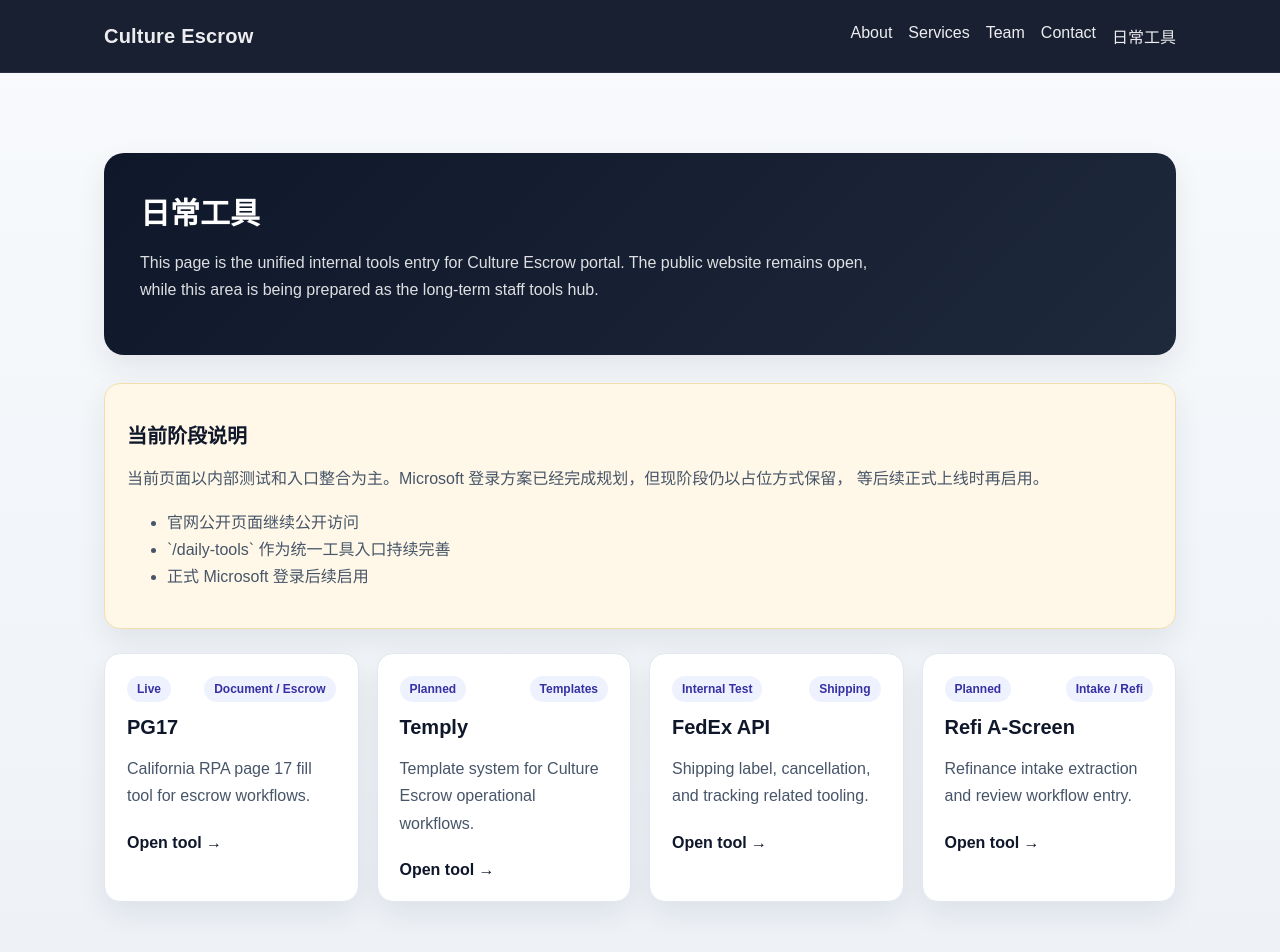
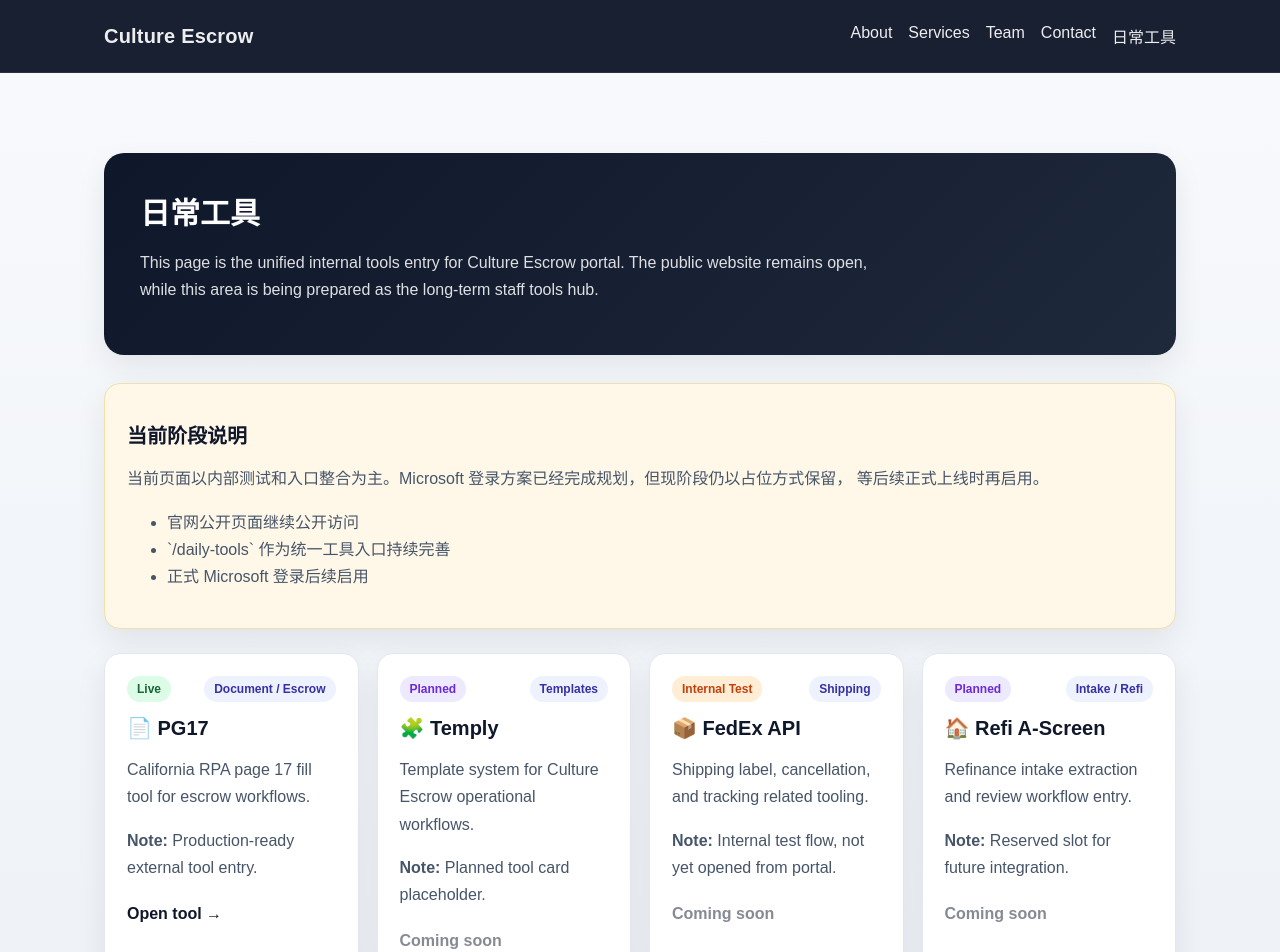
Before and after one commit to yudonghu/culture-escrow-site, a Next.js app: page /daily-tools in a window 1280 px wide. Shown: the top 952 px of the page. Built offline with nearby package versions, Linux system fonts and the light colour scheme.

Commit message:
feat: PR12 standardize daily-tools card schema and states

```diff
--- a/app/daily-tools/page.tsx
+++ b/app/daily-tools/page.tsx
@@ -1,4 +1,10 @@
 import { tools } from '@/data/tools'
+
+const statusClassMap = {
+  Live: 'badge badge-live',
+  Planned: 'badge badge-planned',
+  'Internal Test': 'badge badge-test',
+}
 
 export default function DailyToolsPage() {
   return (
@@ -25,17 +31,25 @@
       </div>
 
       <div className="card-grid">
-        {tools.map((tool) => (
+        {tools.map((tool) => {
+          const openable = tool.availability === 'open'
+          return (
             <div key={tool.name} className="card">
               <div className="badge-row">
-              <span className="badge">{tool.status}</span>
+                <span className={statusClassMap[tool.status]}>{tool.status}</span>
                 <span className="badge">{tool.category}</span>
               </div>
-            <h2>{tool.name}</h2>
+              <h2>{tool.icon} {tool.name}</h2>
               <p>{tool.desc}</p>
+              {tool.notes ? <p><strong>Note:</strong> {tool.notes}</p> : null}
+              {openable ? (
                 <a className="cta-link" href={tool.href}>Open tool →</a>
+              ) : (
+                <span className="cta-link" style={{ opacity: 0.5 }}>Coming soon</span>
+              )}
             </div>
-        ))}
+          )
+        })}
       </div>
     </section>
   )
--- a/app/globals.css
+++ b/app/globals.css
@@ -124,3 +124,8 @@
   background: #fff8e8;
   border: 1px solid #f3dfab;
 }
+
+
+.badge-live { background: #dcfce7; color: #166534; }
+.badge-planned { background: #ede9fe; color: #6d28d9; }
+.badge-test { background: #ffedd5; color: #c2410c; }
--- a/data/tools.ts
+++ b/data/tools.ts
@@ -1,10 +1,27 @@
-export const tools = [
+export type ToolStatus = 'Live' | 'Planned' | 'Internal Test'
+export type ToolAvailability = 'open' | 'coming-soon'
+
+export type ToolItem = {
+  name: string
+  desc: string
+  href: string
+  status: ToolStatus
+  category: string
+  availability: ToolAvailability
+  icon: string
+  notes?: string
+}
+
+export const tools: ToolItem[] = [
   {
     name: 'PG17',
     desc: 'California RPA page 17 fill tool for escrow workflows.',
     href: 'https://pg17.hydenluc.com',
     status: 'Live',
     category: 'Document / Escrow',
+    availability: 'open',
+    icon: '📄',
+    notes: 'Production-ready external tool entry.',
   },
   {
     name: 'Temply',
@@ -12,6 +29,9 @@
     href: '#',
     status: 'Planned',
     category: 'Templates',
+    availability: 'coming-soon',
+    icon: '🧩',
+    notes: 'Planned tool card placeholder.',
   },
   {
     name: 'FedEx API',
@@ -19,6 +39,9 @@
     href: '#',
     status: 'Internal Test',
     category: 'Shipping',
+    availability: 'coming-soon',
+    icon: '📦',
+    notes: 'Internal test flow, not yet opened from portal.',
   },
   {
     name: 'Refi A-Screen',
@@ -26,5 +49,8 @@
     href: '#',
     status: 'Planned',
     category: 'Intake / Refi',
+    availability: 'coming-soon',
+    icon: '🏠',
+    notes: 'Reserved slot for future integration.',
   },
 ]
```
Also changed, not shown: 1 other file (tests, documents, lock files or other folders). Lines whose indentation alone changed are shown as unchanged.
